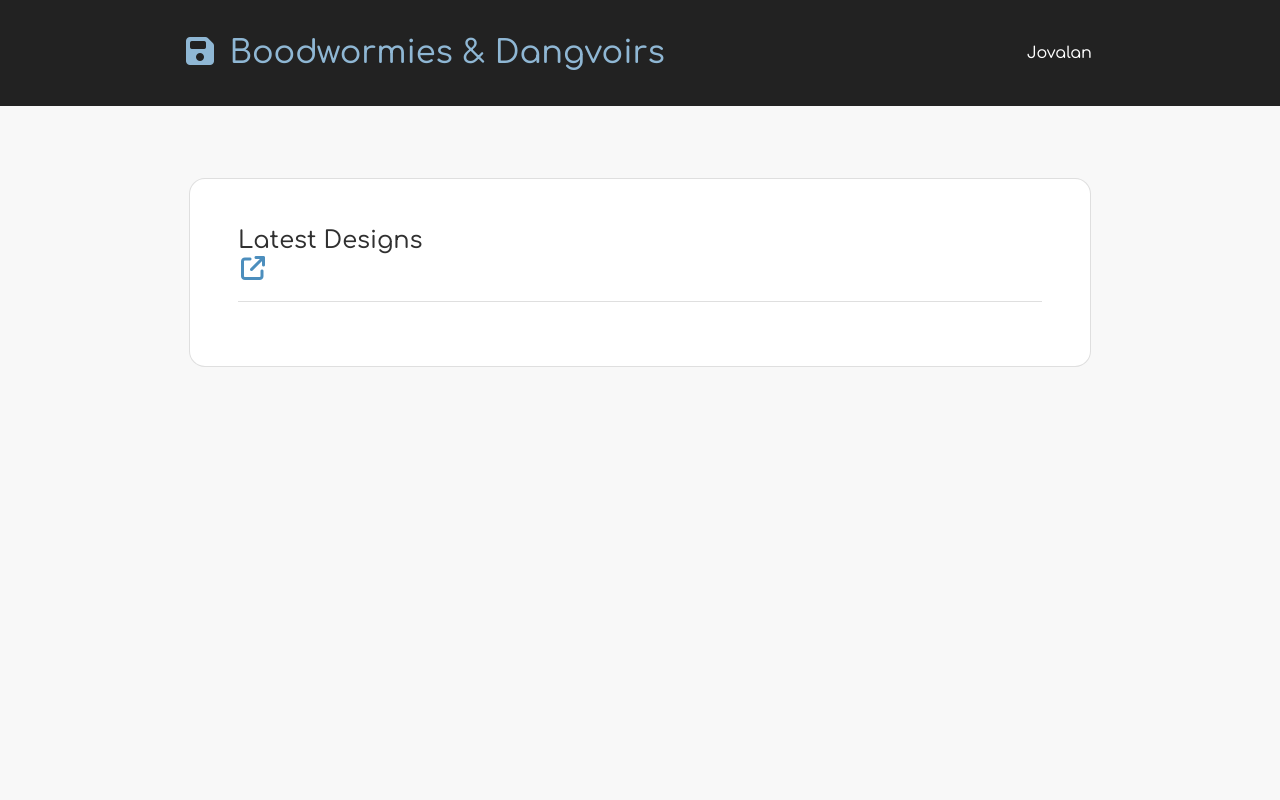
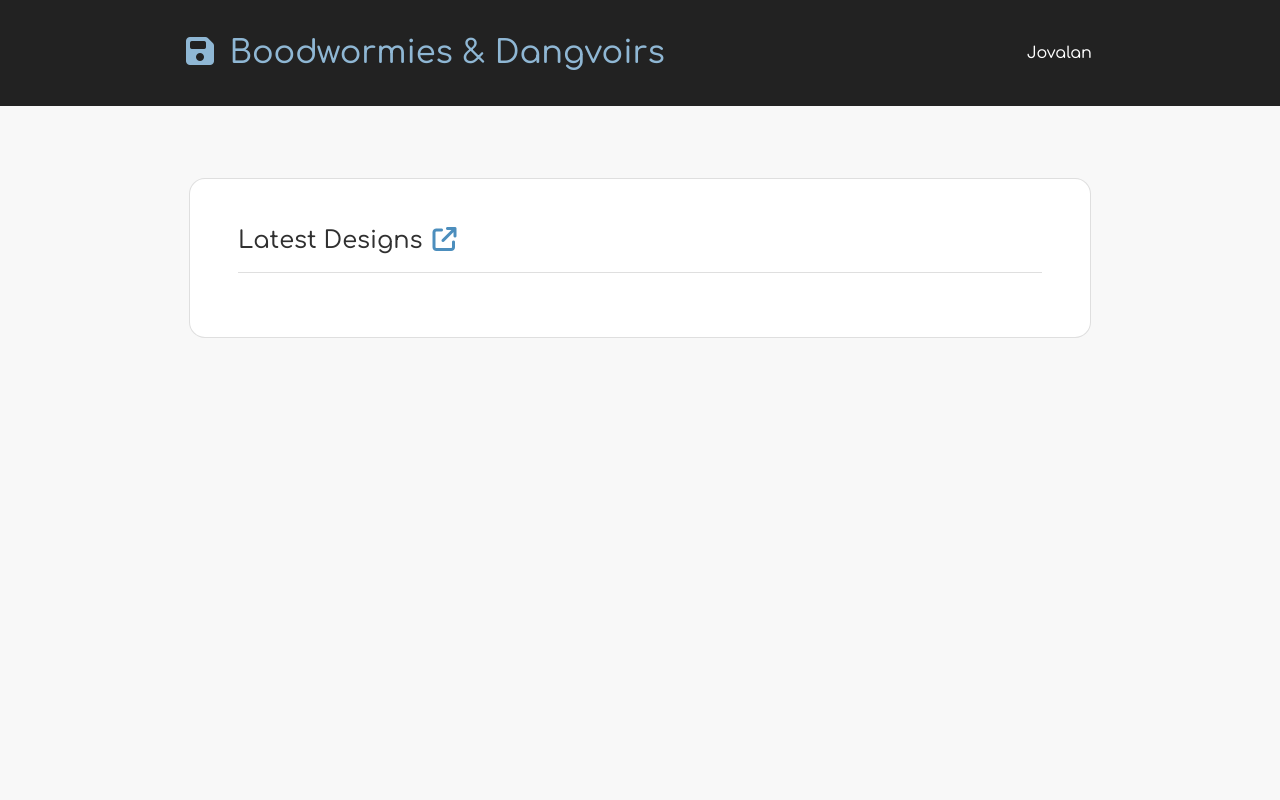
Before and after one commit to CancriPlasm/boodwormiesdangvoirs, a plain HTML site: page index.html in a window 1280 px wide. Shown: the top 800 px of the page. Drawn offline with nearby package versions, Linux system fonts and the light colour scheme; no server answers.

Commit message:
Update index.html

```diff
--- a/index.html
+++ b/index.html
@@ -75,7 +75,7 @@
             <div class="col-md-12 p-2" id="design-gallery">
                 <div class="card p-md-5 p-4 h-100">
 
-                    <h4 class="mb-0">Latest Designs<br>
+                    <h4 class="mb-0">Latest Designs
                     <a class="text-right" href="https://cancriplasm.github.io/boodwormiesdangvoirs/masterlist.html"><i class="fas fa-arrow-up-right-from-square fa-fw"></i></a></h4>
                     <hr class="mb-4">
                     <div class="list row no-gutters gallery-row m-n1"></div>
```
